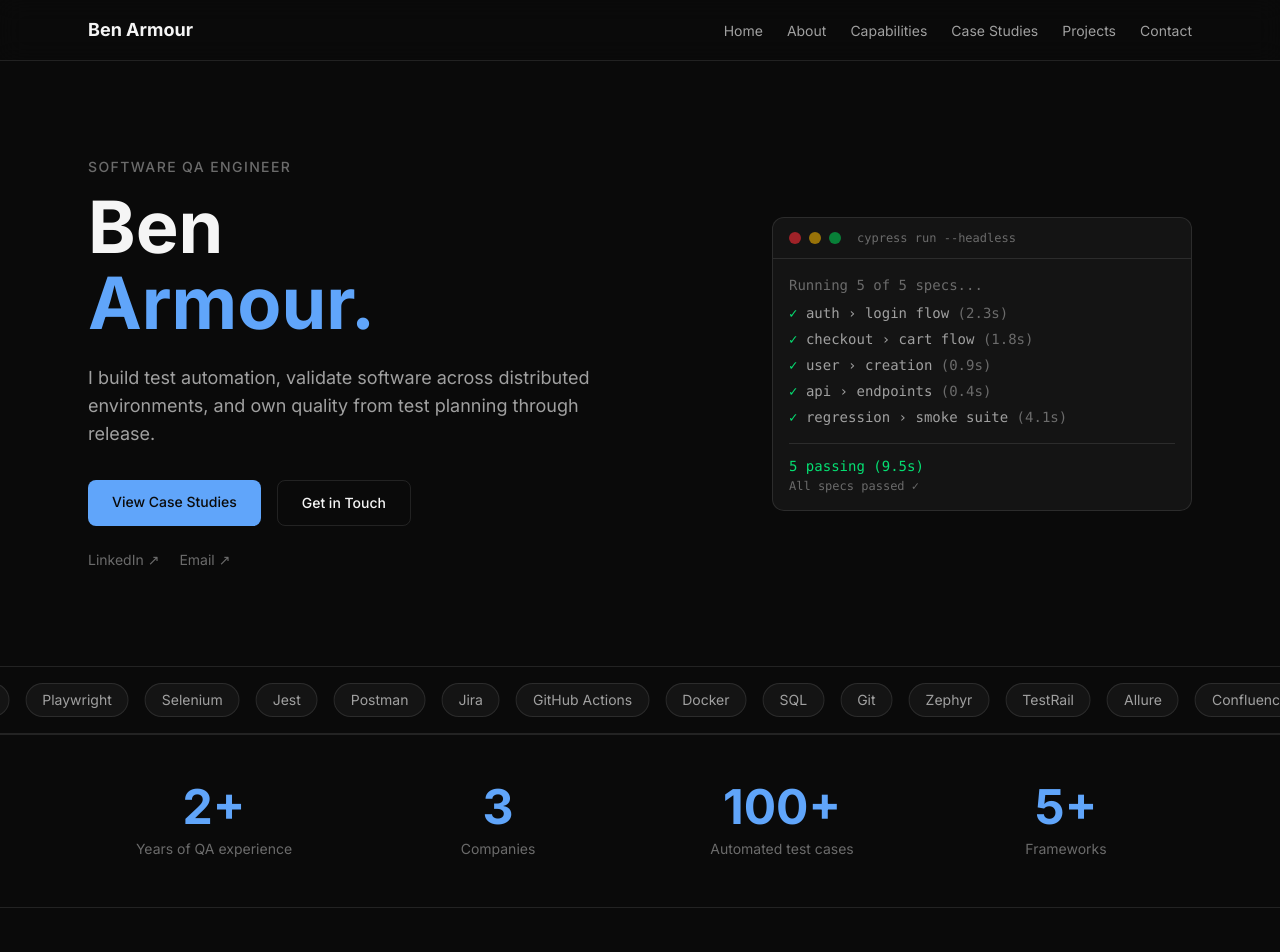
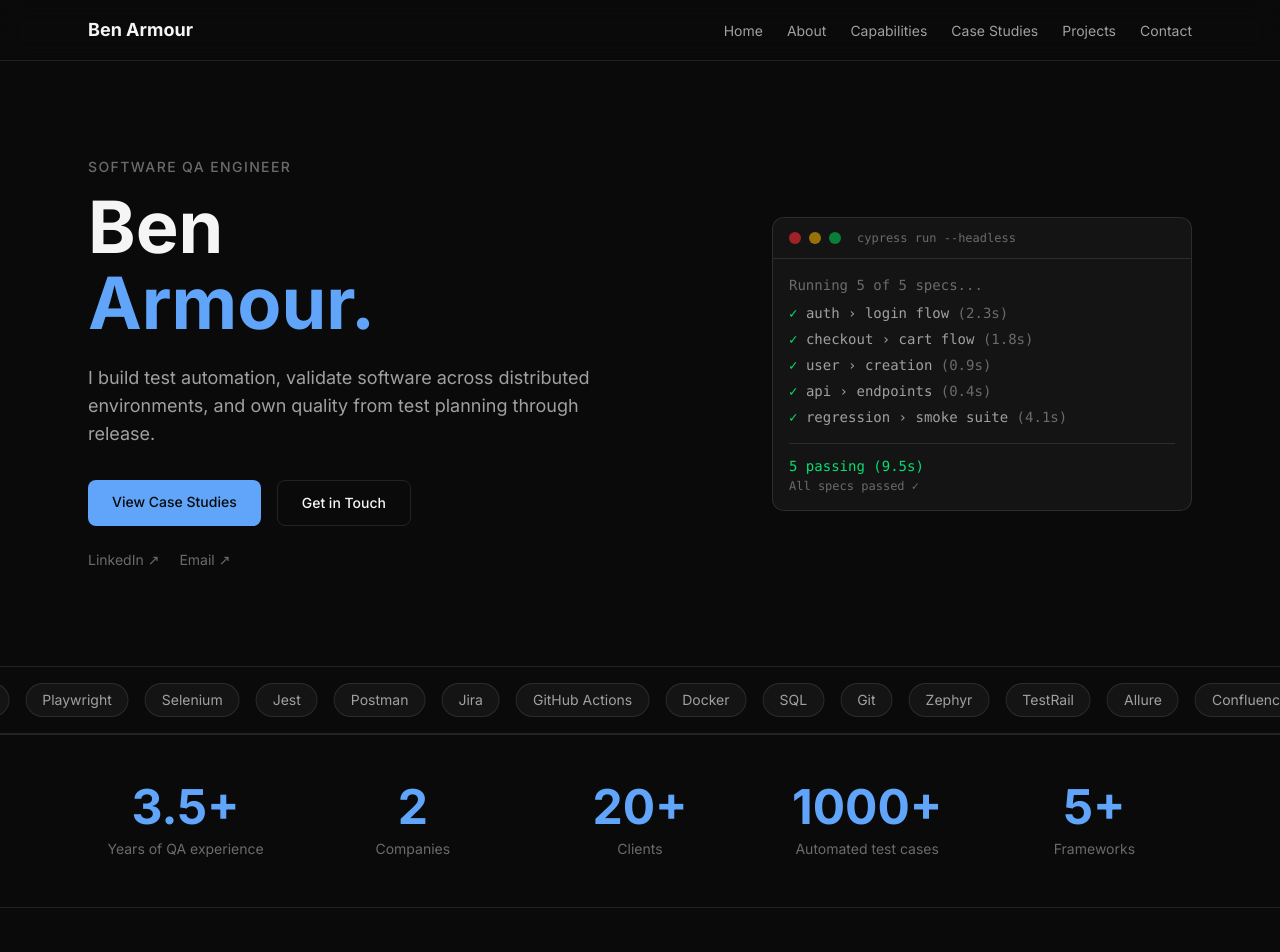
Before and after one commit to LostInTyping/BuildVerified, a Next.js app: page / in a window 1280 px wide. Shown: the top 952 px of the page. Built offline with nearby package versions, Linux system fonts and the light colour scheme.

Commit message:
fix(home): update stats section values and add clients metric
Correct experience years, company count, and test case numbers.
Add new "Clients" stat and switch to 5-column grid.

```diff
--- a/src/components/home/stats-section.tsx
+++ b/src/components/home/stats-section.tsx
@@ -1,9 +1,10 @@
 import { FadeIn } from "@/components/fade-in";
 
 const stats = [
-  { value: "2+", label: "Years of QA experience" },
-  { value: "3", label: "Companies" },
-  { value: "100+", label: "Automated test cases" },
+  { value: "3.5+", label: "Years of QA experience" },
+  { value: "2", label: "Companies" },
+  { value: "20+", label: "Clients" },
+  { value: "1000+", label: "Automated test cases" },
   { value: "5+", label: "Frameworks" },
 ];
 
@@ -11,7 +12,7 @@ export function StatsSection() {
   return (
     <section className="border-t border-border">
       <div className="mx-auto max-w-6xl px-6 py-12">
-        <div className="grid grid-cols-2 gap-8 md:grid-cols-4">
+        <div className="grid grid-cols-2 gap-8 md:grid-cols-5">
           {stats.map((stat, i) => (
             <FadeIn key={stat.label} delay={i * 0.05}>
               <div className="text-center">
```
